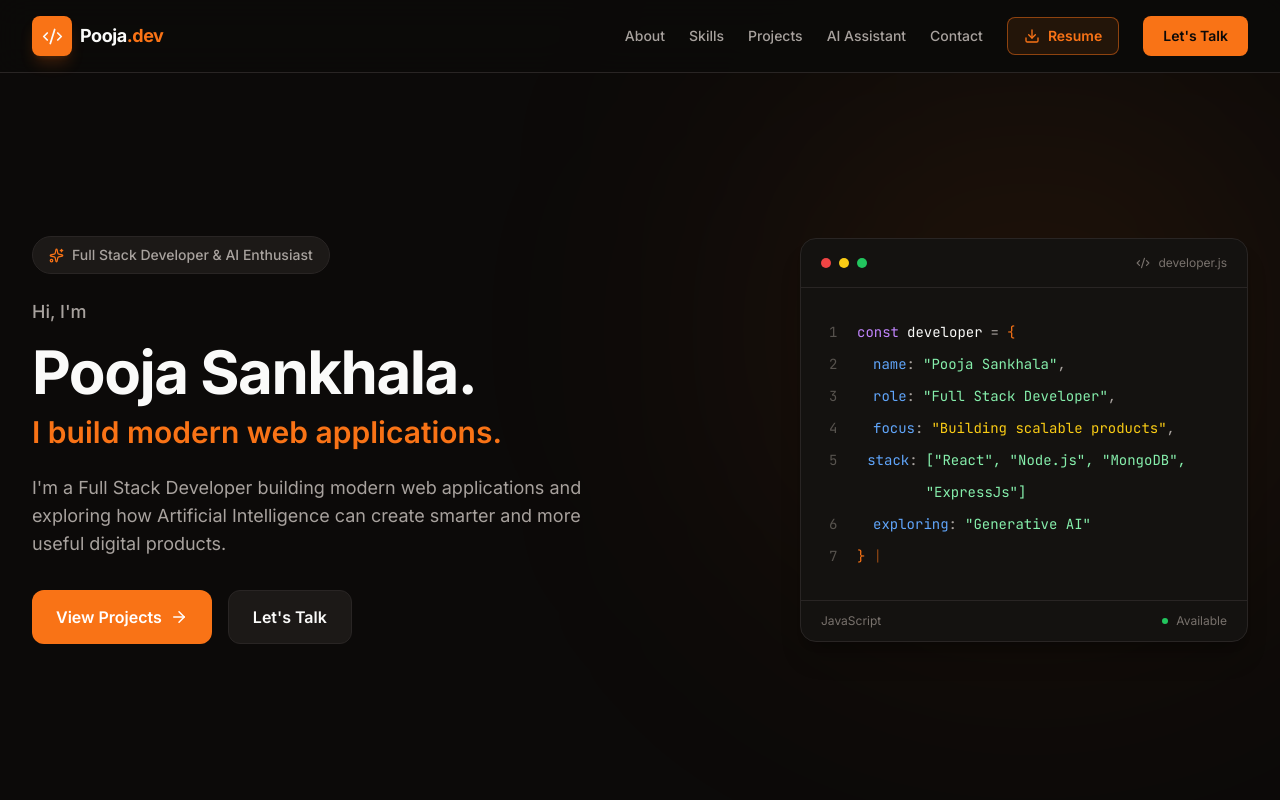
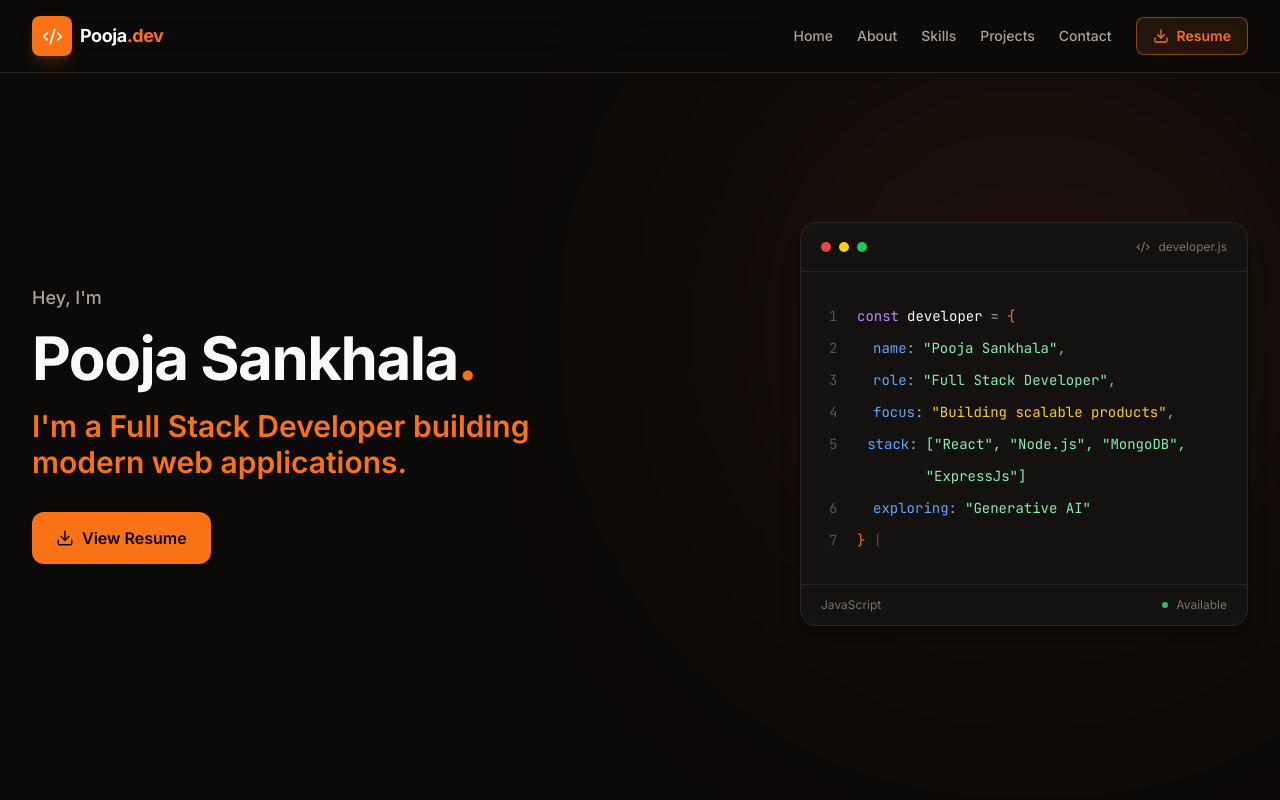
Before and after one commit to Pooja9783/myportfolio, a React (Vite) app: page / in a window 1280 px wide. Shown: the top 800 px of the page. Built offline with nearby package versions, Linux system fonts and the light colour scheme.

Commit message:
updated content and resume

```diff
--- a/components/ExperienceSection.tsx
+++ b/components/ExperienceSection.tsx
@@ -14,7 +14,8 @@ const ExperienceSection: React.FC = () => {
 
         {/* Section Header */}
         <div className="mb-14">
-          < div className="flex items-center gap-2 text-[#F97316]">
+          <div className="flex items-center gap-2 text-[#F97316]">
+
 
             <BriefcaseBusiness size={16} />
             <p className="text-sm font-semibold uppercase tracking-[0.2em] text-[#F97316]">
--- a/components/Hero.tsx
+++ b/components/Hero.tsx
@@ -1,12 +1,10 @@
+
 import React from "react";
-import {
-  ArrowRight,
-  Sparkles,
-  Code2,
-  BrainCircuit,
-} from "lucide-react";
+import { Code2, Download } from "lucide-react";
 
 const Hero: React.FC = () => {
+  const resume = "/pooja_shankhla_resume_2026.pdf";
+
   return (
     <section
       id="hero"
@@ -16,66 +14,41 @@ const Hero: React.FC = () => {
       <div className="pointer-events-none absolute right-0 top-20 h-[500px] w-[500px] rounded-full bg-orange-500/10 blur-[140px]" />
 
       {/* Main Container */}
-      <div className="mx-auto flex min-h-screen w-full max-w-7xl items-center px-6 pt-20 lg:px-8">
-        <div className="grid w-full items-center gap-16 lg:grid-cols-2">
-
-          {/* ================= LEFT CONTENT ================= */}
-          <div>
-            {/* Badge */}
-            <div className="mb-6 inline-flex items-center gap-2 rounded-full border border-[#292524] bg-[#1C1917] px-4 py-2">
-              <Sparkles size={15} className="text-[#F97316]" />
-
-              <span className="text-sm font-medium text-[#A8A29E]">
-                Full Stack Developer & AI Enthusiast
-              </span>
-            </div>
-
-            {/* Intro */}
+      <div className="mx-auto flex min-h-screen w-full max-w-7xl items-center px-6 pb-12 pt-24 lg:px-8">
+        <div className="grid w-full min-w-0 items-center gap-12 lg:grid-cols-2 lg:gap-12">
+          {/* LEFT CONTENT */}
+          <div className="min-w-0">
             <p className="mb-4 text-lg font-medium text-[#A8A29E]">
-              Hi, I'm
+              Hey, I'm
             </p>
 
-            {/* Name */}
             <h1 className="text-5xl font-bold tracking-tight text-[#FAFAF9] md:text-6xl">
-              Pooja Sankhala.
+              Pooja Sankhala
+              <span className="text-[#F97316]">.</span>
             </h1>
 
-            {/* Heading */}
-            <h2 className="mt-3 text-2xl font-semibold text-[#F97316] md:text-3xl">
-              I build modern web applications.
+            <h2 className="mt-5 text-2xl font-semibold leading-relaxed text-[#F97316] md:text-3xl">
+              I'm a Full Stack Developer building modern web applications.
             </h2>
 
-            {/* Description */}
-            <p className="mt-6 max-w-xl text-base leading-8 text-[#A8A29E] md:text-lg">
-              I'm a Full Stack Developer building modern web applications
-              and exploring how Artificial Intelligence can create smarter
-              and more useful digital products.
-            </p>
-
-            {/* Buttons */}
-            <div className="mt-8 flex flex-col gap-4 sm:flex-row">
+            {/* Resume Button */}
+            <div className="mt-8">
               <a
-                href="#projects"
-                className="group flex items-center justify-center gap-2 rounded-xl bg-[#F97316] px-6 py-3.5 font-semibold text-white transition-all duration-300 hover:bg-[#EA580C] hover:shadow-lg hover:shadow-orange-500/20"
+                href={resume}
+                target="_blank"
+                rel="noopener noreferrer"
+                className="group inline-flex items-center gap-2 rounded-xl bg-[#F97316] px-6 py-3.5 font-semibold text-[#0C0A09] transition-all duration-300 hover:bg-[#EA580C] hover:shadow-lg hover:shadow-orange-500/20"
               >
-                View Projects
-
-                <ArrowRight
+                <Download
                   size={18}
-                  className="transition-transform duration-300 group-hover:translate-x-1"
+                  className="transition-transform duration-300 group-hover:translate-y-0.5"
                 />
-              </a>
-
-              <a
-                href="mailto:poojasankhala.dev@gmail.com"
-                className="flex items-center justify-center rounded-xl border border-[#292524] bg-[#1C1917] px-6 py-3.5 font-semibold text-[#FAFAF9] transition-all duration-300 hover:border-[#F97316] hover:text-[#F97316]"
-              >
-                Let's Talk
+                View Resume
               </a>
             </div>
           </div>
 
-          {/* ================= RIGHT CODE EDITOR ================= */}
+          {/* RIGHT CODE EDITOR */}
           <div className="relative flex justify-center lg:justify-end">
 
             <div className="w-full max-w-md overflow-hidden rounded-2xl border border-[#292524] bg-[#141210] shadow-xl shadow-black/20">
--- a/components/Navbar.tsx
+++ b/components/Navbar.tsx
@@ -1,25 +1,44 @@
+
 import { Code2, Menu, X, Download } from "lucide-react";
 import { useState } from "react";
-import resume from "../public/pooja_shankhla_resume_2026.pdf"
+
+const resume = "/pooja_shankhla_resume_2026.pdf";
 
 const navLinks = [
+  { name: "Home", href: "#hero" },
   { name: "About", href: "#about" },
   { name: "Skills", href: "#skills" },
   { name: "Projects", href: "#projects" },
-  { name: "AI Assistant", href: "#ai-chat" },
   { name: "Contact", href: "#contact" },
 ];
 
 const Navbar = () => {
   const [isOpen, setIsOpen] = useState(false);
 
+  const handleResumeClick = () => {
+    // Open the resume in a new tab.
+    window.open(resume, "_blank", "noopener,noreferrer");
+
+    // Download the resume.
+    const link = document.createElement("a");
+    link.href = resume;
+    link.download = "Pooja_Sankhala_Resume_2026.pdf";
+
+    document.body.appendChild(link);
+    link.click();
+    document.body.removeChild(link);
+  };
+
   return (
     <header className="fixed top-0 z-50 w-full border-b border-stone-800 bg-[#0C0A09]/90 backdrop-blur-lg">
-      <nav className="mx-auto flex h-[72px] w-full max-w-7xl items-center justify-between px-6 lg:px-8">
-
+      <nav
+        className="mx-auto flex h-[72px] w-full max-w-7xl items-center justify-between px-6 lg:px-8"
+        aria-label="Main navigation"
+      >
         {/* Logo */}
         <a
           href="#home"
+          onClick={() => setIsOpen(false)}
           className="flex items-center gap-2 text-lg font-bold tracking-tight text-[#FAFAF9]"
         >
           <div className="flex h-10 w-10 items-center justify-center rounded-lg bg-[#F97316] shadow-lg shadow-orange-500/20">
@@ -43,34 +62,28 @@ const Navbar = () => {
             </a>
           ))}
 
-          {/* Resume Button */}
-          <a
-            href={resume}
-            download
+          {/* Resume: open in a new tab and download */}
+          <button
+            type="button"
+            onClick={handleResumeClick}
             className="group flex items-center gap-2 rounded-lg border border-[#F97316]/50 bg-[#F97316]/10 px-4 py-2 text-sm font-semibold text-[#F97316] transition-all duration-300 hover:border-[#F97316] hover:bg-[#F97316] hover:text-[#0C0A09] hover:shadow-lg hover:shadow-orange-500/20"
           >
             <Download
               size={16}
               className="transition-transform duration-300 group-hover:translate-y-0.5"
             />
-
             Resume
-          </a>
-
-          {/* Let's Talk */}
-          <a
-            href="mailto:poojasankhala.dev@gmail.com"
-            className="rounded-lg bg-[#F97316] px-5 py-2.5 text-sm font-semibold text-[#0C0A09] transition-all duration-200 hover:bg-[#EA580C] hover:shadow-lg hover:shadow-orange-500/20"
-          >
-            Let's Talk
-          </a>
+          </button>
         </div>
 
         {/* Mobile Menu Button */}
         <button
-          onClick={() => setIsOpen(!isOpen)}
+          type="button"
+          onClick={() => setIsOpen((prev) => !prev)}
           className="text-[#FAFAF9] transition hover:text-[#F97316] md:hidden"
-          aria-label="Toggle navigation"
+          aria-label={isOpen ? "Close navigation" : "Open navigation"}
+          aria-expanded={isOpen}
+          aria-controls="mobile-navigation"
         >
           {isOpen ? <X size={25} /> : <Menu size={25} />}
         </button>
@@ -78,9 +91,11 @@ const Navbar = () => {
 
       {/* Mobile Navigation */}
       {isOpen && (
-        <div className="border-t border-[#292524] bg-[#0C0A09] px-6 py-6 md:hidden">
+        <div
+          id="mobile-navigation"
+          className="border-t border-[#292524] bg-[#0C0A09] px-6 py-6 md:hidden"
+        >
           <div className="mx-auto flex w-full max-w-7xl flex-col gap-5">
-
             {navLinks.map((link) => (
               <a
                 key={link.name}
@@ -92,26 +107,18 @@ const Navbar = () => {
               </a>
             ))}
 
-            {/* Resume Mobile Button */}
-            <a
-              href="/Pooja-Sankhala-Resume.pdf"
-              download
-              onClick={() => setIsOpen(false)}
+            {/* Mobile Resume */}
+            <button
+              type="button"
+              onClick={() => {
+                setIsOpen(false);
+                handleResumeClick();
+              }}
               className="flex items-center justify-center gap-2 rounded-lg border border-[#F97316] bg-[#F97316]/10 px-5 py-3 text-sm font-semibold text-[#F97316] transition hover:bg-[#F97316] hover:text-[#0C0A09]"
             >
               <Download size={17} />
-              Download Resume
-            </a>
-
-            {/* Let's Talk */}
-            <a
-              href="mailto:poojasankhala.dev@gmail.com"
-              onClick={() => setIsOpen(false)}
-              className="rounded-lg bg-[#F97316] px-5 py-3 text-center text-sm font-semibold text-[#0C0A09] transition hover:bg-[#EA580C]"
-            >
-              Let's Talk
-            </a>
-
+              Resume
+            </button>
           </div>
         </div>
       )}
--- a/constants.ts
+++ b/constants.ts
@@ -59,13 +59,27 @@ export const PROJECTS: Project[] = [
   },
 
   {
-    id: "1",
+    id: "3",
     title: "Chat MERN App",
     description: "A real-time chat application using WebSocket, MongoDB, Node.js, and Express for instant messaging.",
     tech: ["MERN", "WebSocket", "Socket.io"],
-    link: "#",
+    link: "https://github.com/Pooja9783/ai-chatbot",
     image: "https://images.unsplash.com/photo-1611746872915-64382b5c76da?auto=format&fit=crop&q=80&w=800"
   },
+
+
+  {
+    id: "4",
+    title: "Resume LLM Assistant",
+    description:
+      "An interactive Python tool powered by a Large Language Model (LLM) that reads, searches, and summarizes resumes in TXT, PDF, and DOCX formats. Users can query resume content using natural language.",
+    tech: ["Python", "LLM", "Natural Language Processing", "PDF", "DOCX"],
+    link: "https://github.com/Pooja9783/llm-intergration",
+    image: "https://images.unsplash.com/photo-1611746872915-64382b5c76da?auto=format&fit=crop&q=80&w=800"
+
+  },
+
+
 
 ];
 
```
Also changed, not shown: components/Projects.tsx (+11 -13 lines), components/Skills.tsx (+1 -7 lines), 1 other file (tests, documents, lock files or other folders).
